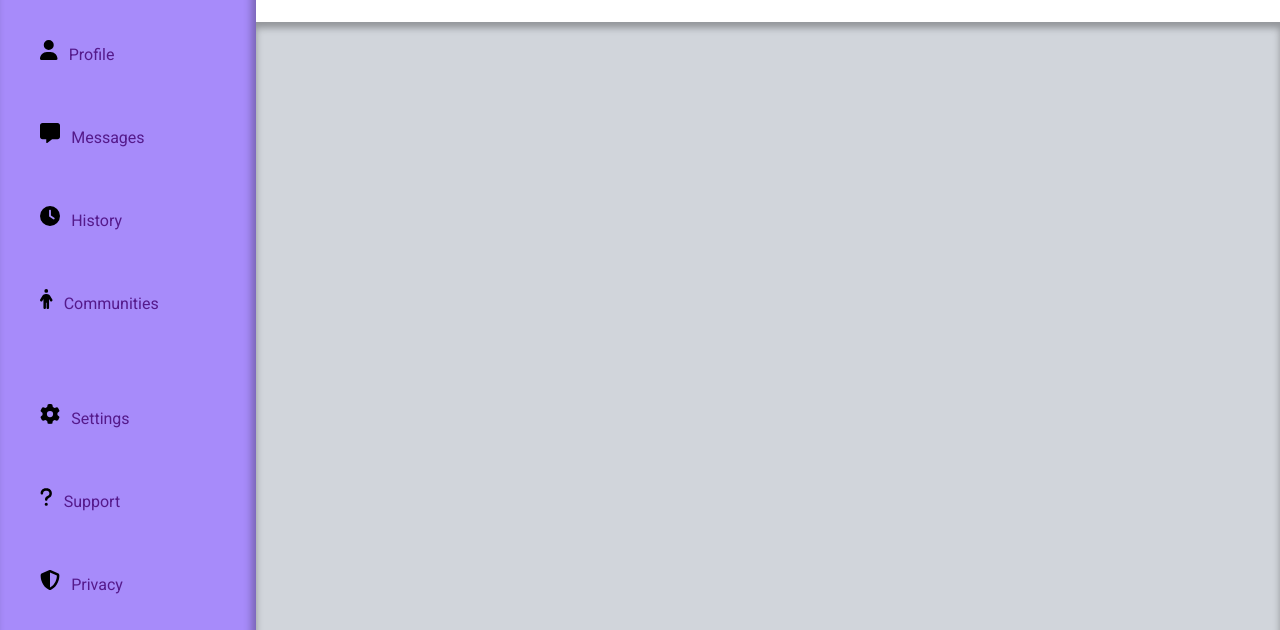
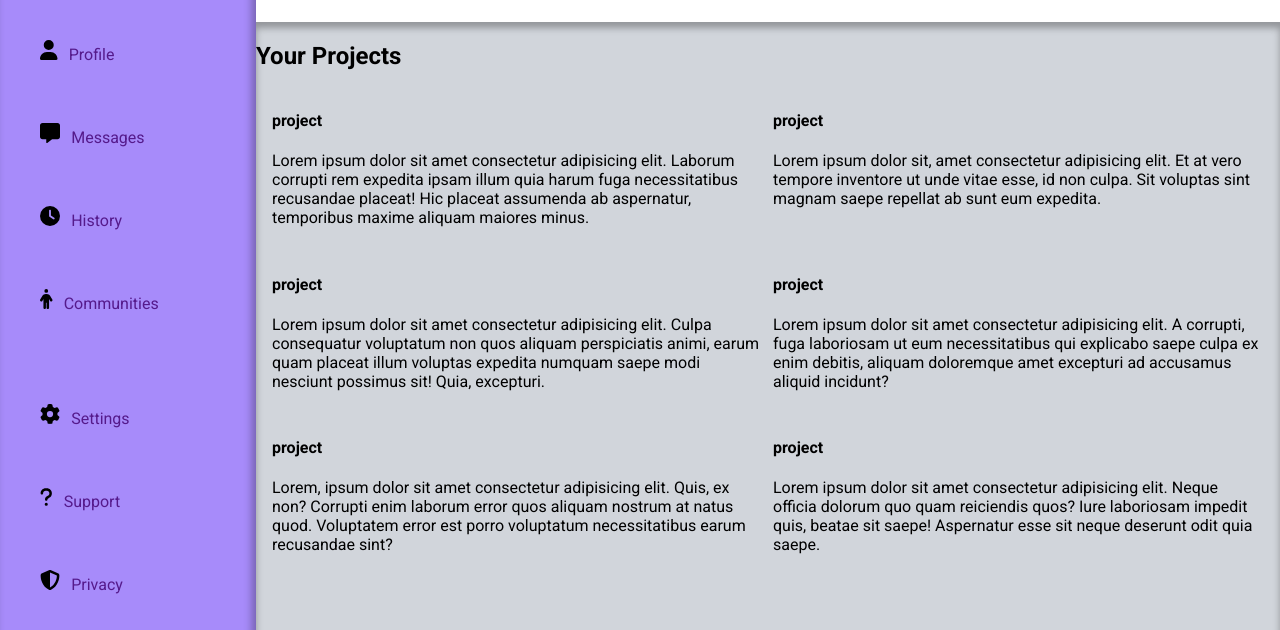
Before and after one commit to EliCodes-UX/admin, a plain HTML site: page index.html in a window 1280 px wide. Shown: the part 170-800 px from the top of the page. Drawn offline with Linux system fonts and the light colour scheme.

Commit message:
added projects

```diff
--- a/index.html
+++ b/index.html
@@ -144,7 +144,64 @@
         </div>
       </div>
       <div class="content">
-        <div class="projects"></div>
+        <div class="projectsContent">
+          <h2 class="projectHeader">Your Projects</h2>
+          <div class="projects">
+            <div class="project">
+              <h4>project</h4>
+              <p>
+                Lorem ipsum dolor sit amet consectetur adipisicing elit. Laborum
+                corrupti rem expedita ipsam illum quia harum fuga necessitatibus
+                recusandae placeat! Hic placeat assumenda ab aspernatur,
+                temporibus maxime aliquam maiores minus.
+              </p>
+            </div>
+            <div class="project">
+              <h4>project</h4>
+              <p>
+                Lorem ipsum dolor sit, amet consectetur adipisicing elit. Et at
+                vero tempore inventore ut unde vitae esse, id non culpa. Sit
+                voluptas sint magnam saepe repellat ab sunt eum expedita.
+              </p>
+            </div>
+            <div class="project">
+              <h4>project</h4>
+              <p>
+                Lorem ipsum dolor sit amet consectetur adipisicing elit. Culpa
+                consequatur voluptatum non quos aliquam perspiciatis animi,
+                earum quam placeat illum voluptas expedita numquam saepe modi
+                nesciunt possimus sit! Quia, excepturi.
+              </p>
+            </div>
+            <div class="project">
+              <h4>project</h4>
+              <p>
+                Lorem ipsum dolor sit amet consectetur adipisicing elit. A
+                corrupti, fuga laboriosam ut eum necessitatibus qui explicabo
+                saepe culpa ex enim debitis, aliquam doloremque amet excepturi
+                ad accusamus aliquid incidunt?
+              </p>
+            </div>
+            <div class="project">
+              <h4>project</h4>
+              <p>
+                Lorem, ipsum dolor sit amet consectetur adipisicing elit. Quis,
+                ex non? Corrupti enim laborum error quos aliquam nostrum at
+                natus quod. Voluptatem error est porro voluptatum necessitatibus
+                earum recusandae sint?
+              </p>
+            </div>
+            <div class="project">
+              <h4>project</h4>
+              <p>
+                Lorem ipsum dolor sit amet consectetur adipisicing elit. Neque
+                officia dolorum quo quam reiciendis quos? Iure laboriosam
+                impedit quis, beatae sit saepe! Aspernatur esse sit neque
+                deserunt odit quia saepe.
+              </p>
+            </div>
+          </div>
+        </div>
         <div class="anouncement"></div>
         <div class="trending"></div>
       </div>
--- a/style.css
+++ b/style.css
@@ -97,3 +97,10 @@ svg {
   background-color: #d1d5db;
   box-shadow: inset 0px 6px 7px rgba(0, 0, 0, 0.3);
 }
+.projects {
+  display: grid;
+  grid-template-columns: repeat(2, 1fr);
+  grid-template-rows: repeat(3, auto);
+  gap: 10px;
+  margin: 1em;
+}
```
